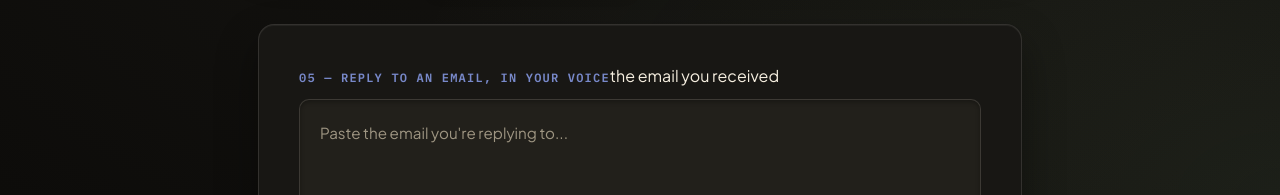
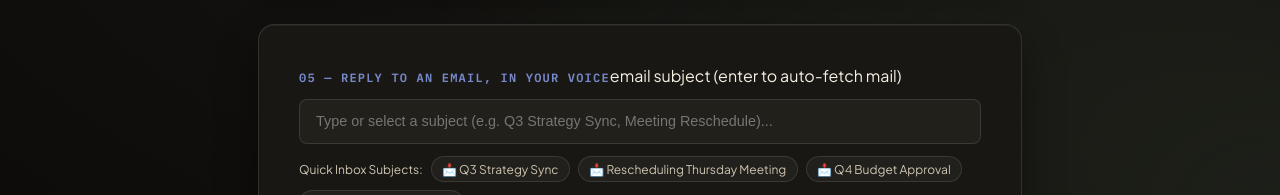
Before and after one commit to siddarth709/personacast, a React (Vite) app: page / in a window 1280 px wide. Both pictures are taken after a click on the button "✉️ Email Reply Generator". Shown: the part 605-800 px from the top of the page. Built offline with nearby package versions, Linux system fonts and the light colour scheme; no server answers.

Commit message:
Add auto-fetch email content by subject in EmailReplier

```diff
--- a/src/components/EmailReplier.jsx
+++ b/src/components/EmailReplier.jsx
@@ -3,13 +3,93 @@ import { replyToEmail } from '../lib/graniteClient.js'
 
 const TONES = ['Neutral', 'Formal', 'Friendly', 'Direct', 'Apologetic', 'Persuasive', 'Warm']
 
+const MOCK_INBOX = [
+    {
+        subject: 'Q3 Strategy Sync',
+        from: 'Sarah Chen (Product Director)',
+        body: `Hi team,
+
+Following up on our Q3 roadmap review. We need to align on whether we're prioritizing the new mobile API endpoints or the analytics dashboard revamp first. Could you send over your thoughts and availability for a quick sync this week?
+
+Best regards,
+Sarah Chen`
+    },
+    {
+        subject: 'Rescheduling Thursday Meeting',
+        from: 'Dave Miller (Engineering Lead)',
+        body: `Hey there,
+
+Something urgent came up for Friday afternoon so I won't be able to make our 2 PM check-in. Would Thursday at 3 PM or next Monday morning work better on your end?
+
+Thanks,
+Dave`
+    },
+    {
+        subject: 'Q4 Budget Approval',
+        from: 'Elena Rostova (Finance)',
+        body: `Hi Siddarth,
+
+I reviewed the Q4 software & tooling proposal you submitted. The numbers look reasonable overall, but finance needs a quick breakdown on the $1,200 cloud infrastructure item before signing off. Can you clarify that part?
+
+Regards,
+Elena`
+    },
+    {
+        subject: 'Project Status Update',
+        from: 'Mark Vance (Client Success)',
+        body: `Hi Siddarth,
+
+Could you give us a quick status update on the PersonaCast integration milestones? The client is asking for an estimated delivery date for the beta release.
+
+Best regards,
+Mark`
+    }
+]
+
 export default function EmailReplier({ voiceProfile }) {
+    const [subject, setSubject] = useState('')
     const [incomingEmail, setIncomingEmail] = useState('')
     const [replyIntent, setReplyIntent] = useState('')
     const [tone, setTone] = useState('Neutral')
     const [reply, setReply] = useState(null)
+    const [isFetchingMail, setIsFetchingMail] = useState(false)
+    const [fetchStatus, setFetchStatus] = useState(null)
     const [isGenerating, setIsGenerating] = useState(false)
     const [error, setError] = useState(null)
+
+    function handleSubjectChange(val) {
+        setSubject(val)
+        if (val.trim().length === 0) {
+            setFetchStatus(null)
+            return
+        }
+
+        setIsFetchingMail(true)
+        setFetchStatus('fetching mail from inbox…')
+
+        setTimeout(() => {
+            const normalized = val.toLowerCase()
+            const match = MOCK_INBOX.find((item) =>
+                item.subject.toLowerCase().includes(normalized) ||
+                normalized.includes(item.subject.toLowerCase().split(' ')[0])
+            )
+
+            if (match) {
+                setIncomingEmail(match.body)
+                setFetchStatus(`✓ Auto-fetched mail from ${match.from}`)
+            } else {
+                setIncomingEmail(`Hi,\n\nFollowing up regarding "${val}". Could you please share your latest updates and availability on this?\n\nBest regards,\nSender`)
+                setFetchStatus(`✓ Auto-generated email body for subject "${val}"`)
+            }
+            setIsFetchingMail(false)
+        }, 300)
+    }
+
+    function handleSelectPresetSubject(preset) {
+        setSubject(preset.subject)
+        setIncomingEmail(preset.body)
+        setFetchStatus(`✓ Auto-fetched mail from ${preset.from}`)
+    }
 
     async function handleGenerate() {
         if (!voiceProfile || incomingEmail.trim().length === 0 || replyIntent.trim().length === 0) return
@@ -29,15 +109,43 @@ export default function EmailReplier({ voiceProfile }) {
         <section className="panel email-replier">
             <p className="eyebrow">05 — reply to an email, in your voice</p>
 
-            <label className="field-label">the email you received</label>
+            <label className="field-label">email subject (enter to auto-fetch mail)</label>
+            <input
+                type="text"
+                className="subject-input"
+                value={subject}
+                onChange={(e) => handleSubjectChange(e.target.value)}
+                placeholder="Type or select a subject (e.g. Q3 Strategy Sync, Meeting Reschedule)..."
+            />
+
+            <div className="preset-subjects">
+                <span className="preset-label">Quick Inbox Subjects:</span>
+                {MOCK_INBOX.map((item) => (
+                    <button
+                        key={item.subject}
+                        className={`preset-chip ${subject === item.subject ? 'active' : ''}`}
+                        onClick={() => handleSelectPresetSubject(item)}
+                    >
+                        📩 {item.subject}
+                    </button>
+                ))}
+            </div>
+
+            {fetchStatus && (
+                <p className={`fetch-status ${isFetchingMail ? 'loading' : 'success'}`}>
+                    {fetchStatus}
+                </p>
+            )}
+
+            <label className="field-label">incoming email body (auto-populated)</label>
             <textarea
                 value={incomingEmail}
                 onChange={(e) => setIncomingEmail(e.target.value)}
-                placeholder="Paste the email you're replying to..."
+                placeholder="Email body will auto-populate when subject is entered, or paste manually..."
                 rows={6}
             />
 
-            <label className="field-label">what your reply should say</label>
+            <label className="field-label">what your reply should say (your intent)</label>
             <textarea
                 value={replyIntent}
                 onChange={(e) => setReplyIntent(e.target.value)}
@@ -45,7 +153,7 @@ export default function EmailReplier({ voiceProfile }) {
                 rows={3}
             />
 
-            <label className="field-label">tone</label>
+            <label className="field-label">reply tone</label>
             <div className="tone-selector">
                 {TONES.map((t) => (
                     <button
--- a/src/styles/app.css
+++ b/src/styles/app.css
@@ -636,3 +636,64 @@ textarea:focus {
     border-color: var(--indigo-bright);
     box-shadow: 0 4px 12px rgba(0, 0, 0, 0.25);
 }
+
+/* Auto-Fetch Subject Input & Chips */
+.subject-input {
+    width: 100%;
+    background: var(--ink-soft);
+    border: 1px solid var(--rule);
+    color: var(--parchment);
+    font-size: 0.9rem;
+    padding: 0.85rem 1rem;
+    border-radius: 8px;
+    margin-bottom: 0.75rem;
+}
+
+.preset-subjects {
+    display: flex;
+    flex-wrap: wrap;
+    align-items: center;
+    gap: 0.5rem;
+    margin-bottom: 1rem;
+}
+
+.preset-label {
+    font-size: 0.75rem;
+    color: var(--parchment-dim);
+}
+
+.preset-chip {
+    background: rgba(255, 255, 255, 0.04);
+    border: 1px solid var(--rule);
+    color: var(--parchment-dim);
+    padding: 0.3rem 0.65rem;
+    border-radius: 100px;
+    font-size: 0.75rem;
+    cursor: pointer;
+    transition: all 0.15s ease;
+}
+
+.preset-chip:hover, .preset-chip.active {
+    border-color: var(--indigo-bright);
+    color: var(--parchment);
+    background: var(--ink-soft);
+}
+
+.fetch-status {
+    font-size: 0.78rem;
+    margin-bottom: 0.85rem;
+    padding: 0.4rem 0.75rem;
+    border-radius: 6px;
+    display: inline-block;
+}
+
+.fetch-status.success {
+    color: var(--sage);
+    background: rgba(142, 168, 128, 0.1);
+    border: 1px solid rgba(142, 168, 128, 0.25);
+}
+
+.fetch-status.loading {
+    color: var(--indigo-bright);
+    background: rgba(120, 119, 198, 0.1);
+}
```
Also changed, not shown: 1 other file (tests, documents, lock files or other folders).
